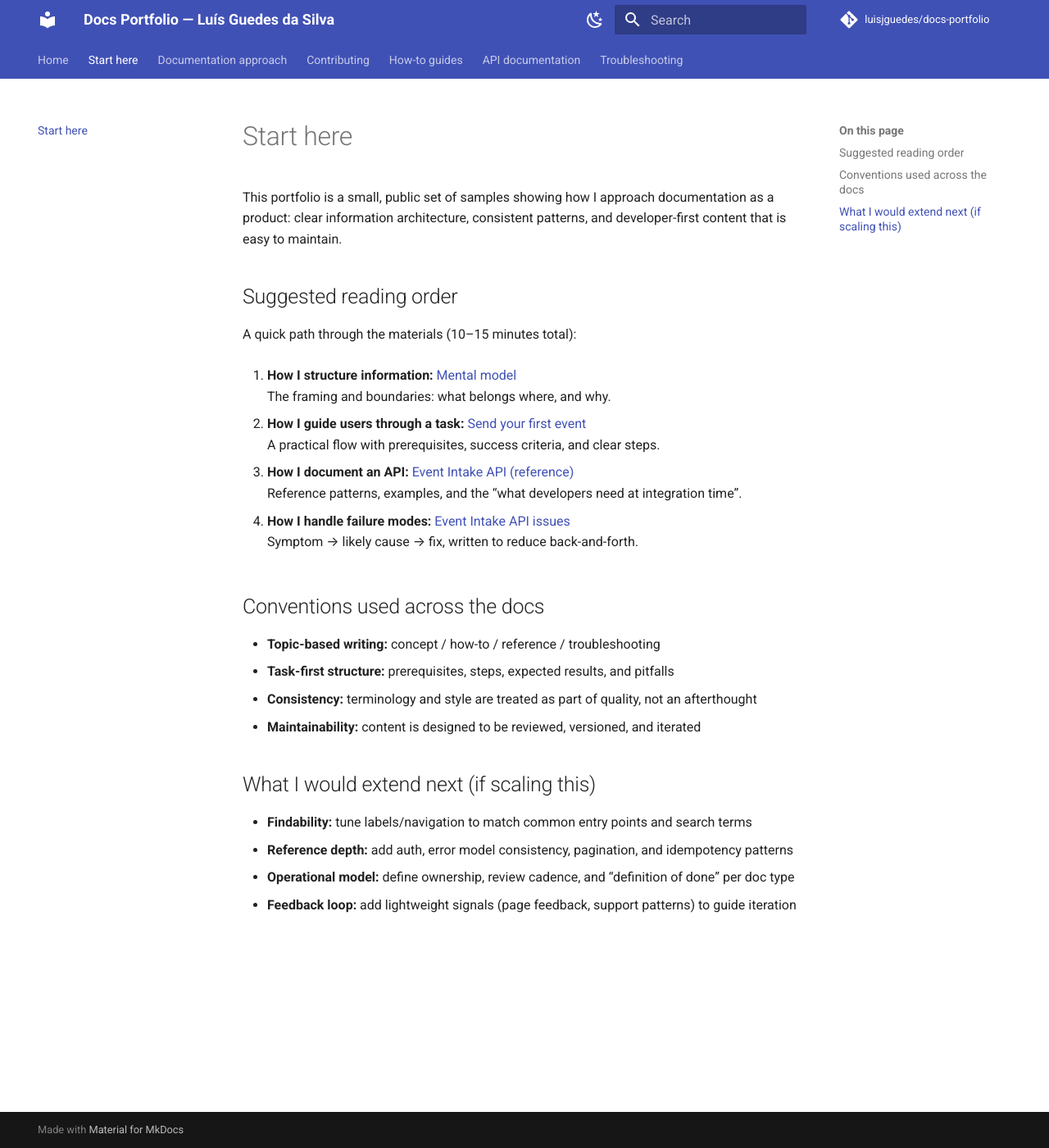
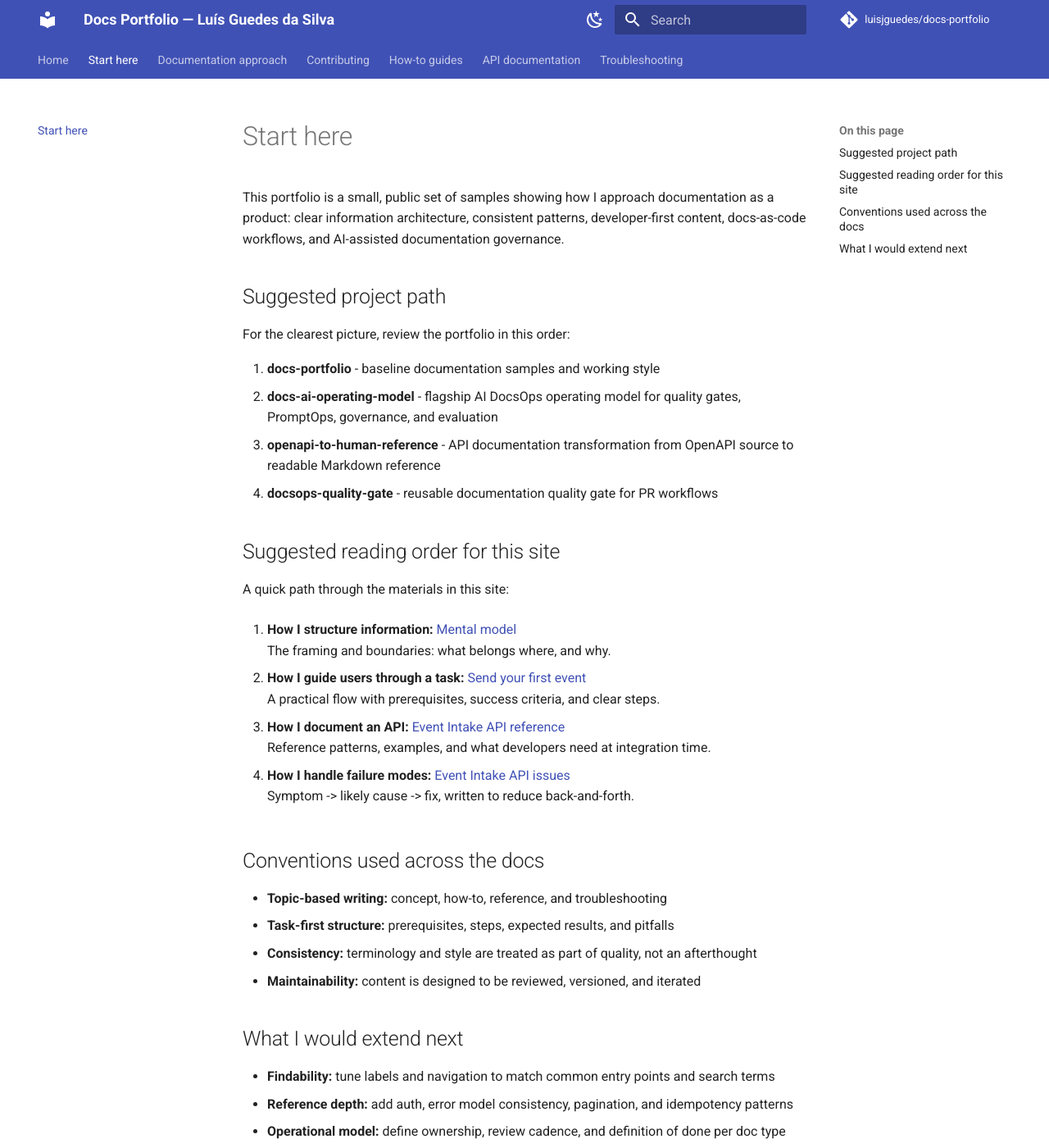
Before and after one commit to luisjguedes/docs-portfolio, an MkDocs documentation site: the page built from docs/getting-started.md, in a window 1280 px wide and 1400 px high. Shown: the whole window at 82% size. Built offline with MkDocs 1.6.1 and Material for MkDocs 9.7.7, drawn with Linux system fonts in a browser that asks for light colours; comment, search, counter and statistics services are not loaded; some of the changed text lies outside the part shown.

Commit message:
Update portfolio start page with project path

```diff
--- a/docs/getting-started.md
+++ b/docs/getting-started.md
@@ -1,9 +1,19 @@
 # Start here
 
-This portfolio is a small, public set of samples showing how I approach documentation as a product: clear information architecture, consistent patterns, and developer-first content that is easy to maintain.
+This portfolio is a small, public set of samples showing how I approach documentation as a product: clear information architecture, consistent patterns, developer-first content, docs-as-code workflows, and AI-assisted documentation governance.
 
-## Suggested reading order
-A quick path through the materials (10–15 minutes total):
+## Suggested project path
+
+For the clearest picture, review the portfolio in this order:
+
+1. **docs-portfolio** - baseline documentation samples and working style
+2. **docs-ai-operating-model** - flagship AI DocsOps operating model for quality gates, PromptOps, governance, and evaluation
+3. **openapi-to-human-reference** - API documentation transformation from OpenAPI source to readable Markdown reference
+4. **docsops-quality-gate** - reusable documentation quality gate for PR workflows
+
+## Suggested reading order for this site
+
+A quick path through the materials in this site:
 
 1. **How I structure information:** [Mental model](concepts/mental-model.md)
    The framing and boundaries: what belongs where, and why.
@@ -11,20 +21,22 @@ A quick path through the materials (10–15 minutes total):
 2. **How I guide users through a task:** [Send your first event](how-to/send-first-event.md)
    A practical flow with prerequisites, success criteria, and clear steps.
 
-3. **How I document an API:** [Event Intake API (reference)](reference/event-intake-api.md)
-   Reference patterns, examples, and the “what developers need at integration time”.
+3. **How I document an API:** [Event Intake API reference](reference/event-intake-api.md)
+   Reference patterns, examples, and what developers need at integration time.
 
 4. **How I handle failure modes:** [Event Intake API issues](troubleshooting/event-intake.md)
-   Symptom → likely cause → fix, written to reduce back-and-forth.
+   Symptom -> likely cause -> fix, written to reduce back-and-forth.
 
 ## Conventions used across the docs
-- **Topic-based writing:** concept / how-to / reference / troubleshooting
+
+- **Topic-based writing:** concept, how-to, reference, and troubleshooting
 - **Task-first structure:** prerequisites, steps, expected results, and pitfalls
 - **Consistency:** terminology and style are treated as part of quality, not an afterthought
 - **Maintainability:** content is designed to be reviewed, versioned, and iterated
 
-## What I would extend next (if scaling this)
-- **Findability:** tune labels/navigation to match common entry points and search terms
+## What I would extend next
+
+- **Findability:** tune labels and navigation to match common entry points and search terms
 - **Reference depth:** add auth, error model consistency, pagination, and idempotency patterns
-- **Operational model:** define ownership, review cadence, and “definition of done” per doc type
-- **Feedback loop:** add lightweight signals (page feedback, support patterns) to guide iteration
+- **Operational model:** define ownership, review cadence, and definition of done per doc type
+- **Feedback loop:** add lightweight signals such as page feedback and support patterns to guide iteration
```
